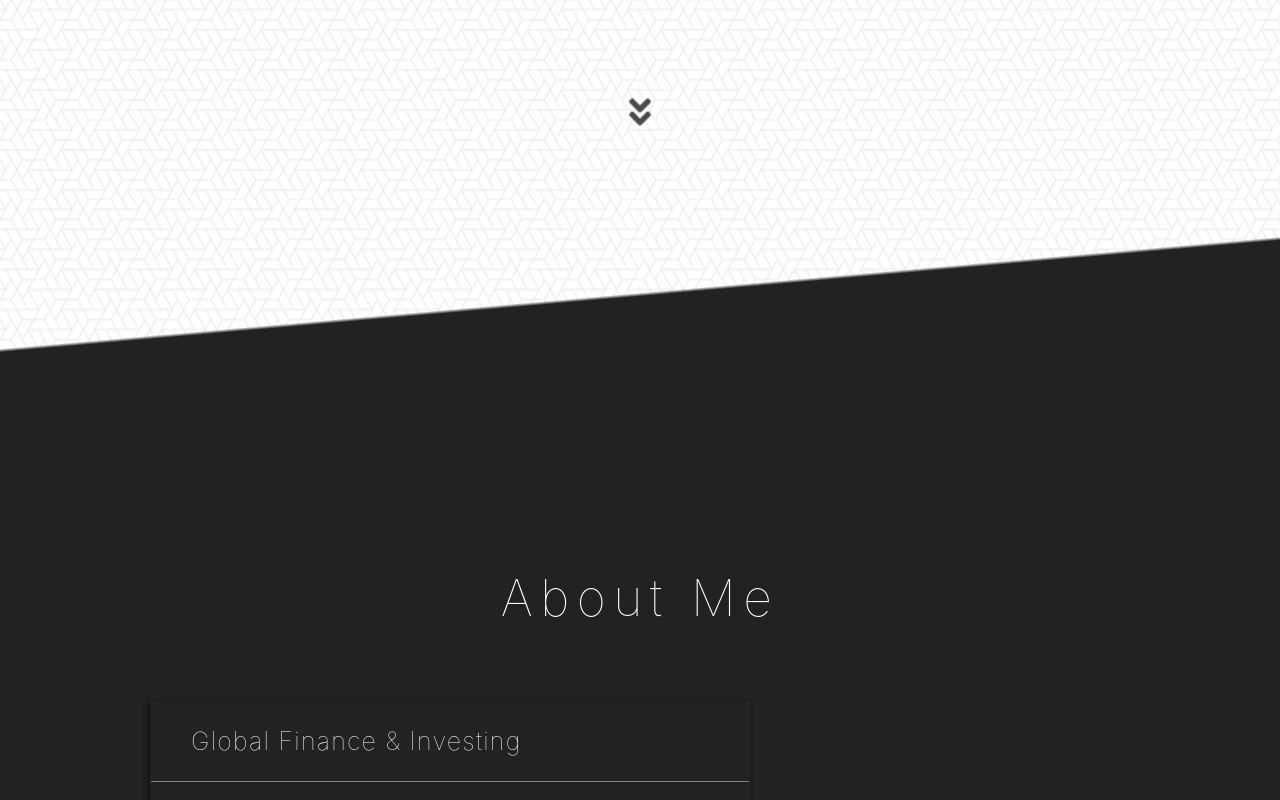
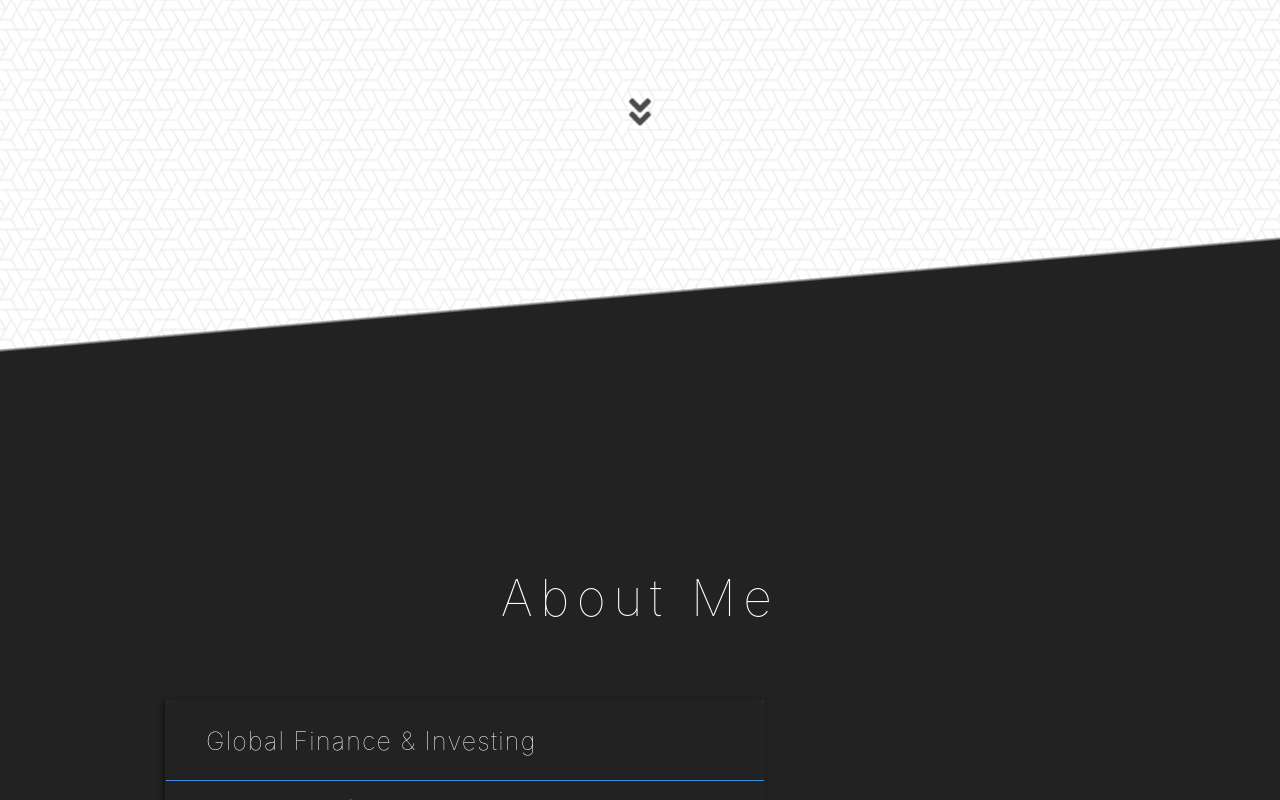
Before and after one commit to anthonytwh/anthonytwh.github.io, a React (Create React App) app: page / in a window 1280 px wide. Shown: the part 600-1400 px from the top of the page. Built offline with nearby package versions, Linux system fonts and the light colour scheme.

Commit message:
fixed row component overflow

```diff
--- a/src/assets/styles.css
+++ b/src/assets/styles.css
@@ -29,7 +29,11 @@ G L O B A L
 */
 .Global {
   text-align: center;
-  overflow: none;
+}
+
+.row {
+  margin-left: 0;
+  margin-right: 0;
 }
 
 
@@ -214,7 +218,6 @@ A B O U T   M E
   background:
     linear-gradient(175deg, transparent 14.9%, #222 15.1%, #222 74.9%, #222 75.1%);
   color: white;
-  /*overflow: hidden;*/
   /*padding-top: 25%;*/
   padding-bottom: 20em;
 }
@@ -231,6 +234,7 @@ A B O U T   M E
 }
 
 .About-title-row {
+  overflow: hidden;
   justify-content: center;
   padding-top: 27em;
   padding-bottom: 2em;
@@ -242,7 +246,7 @@ A B O U T   M E
   margin-left: 10em;
   max-height: 40em;
   max-width: 40em;
-  /*overflow: hidden;*/
+  overflow: hidden;
   box-shadow: -2px 2px 5px #111;
   border-color: #222;
 }
@@ -254,7 +258,7 @@ A B O U T   M E
   background: #222;
   border-color: #3E8FE2;
   height: 4em;
-  width: 100em;
+  width: 50em;
   padding-bottom: 2em;
   padding-left: 2em;
   padding-right: 2em;
@@ -266,7 +270,7 @@ A B O U T   M E
   font-size: 25px;
   animation: Aboutimate 10s linear infinite 0s;
   opacity: 0;
-  /*overflow: hidden;*/
+  overflow: hidden;
   position: absolute;
 }
 
```
